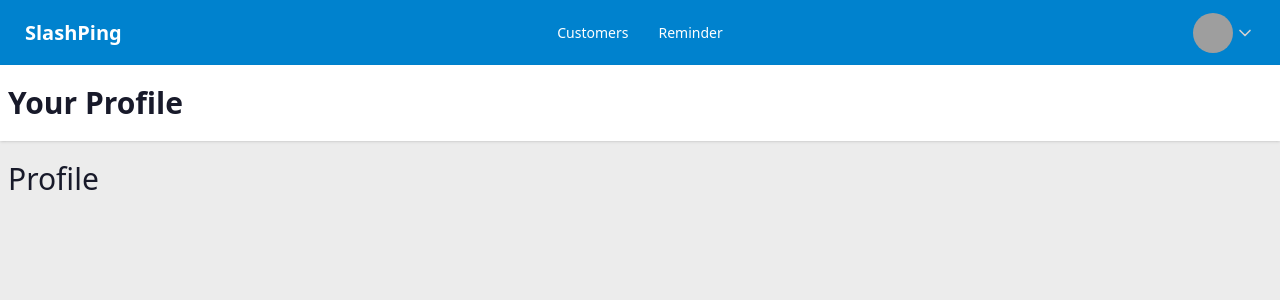
After one commit to sandip-sadhukhan/slashping, a Django app: template templates/dashboard/profile_page.html in a window 1280 px wide. The commit adds this page. Shown: the top 300 px of the page. Run offline with Django 3.2, Linux system fonts and the light colour scheme; the template is opened without the code that fills it, so the values that code supplies are empty; style sheets or scripts are compiled from the project's sources; parts of the project's set-up code (start-up, migrations or seed data) failed here and were passed over; grey boxes are pictures that could not be loaded.

Commit message:
profile page dummy

```diff
--- a/app/urls.py
+++ b/app/urls.py
@@ -11,4 +11,5 @@ urlpatterns = [
     path('ping_client/<int:client_id>/', views.ping_client, name='ping_client'),
     path('delete_client/<int:client_id>/', views.delete_client, name='delete_client'),
     path('edit_client/<int:client_id>/', views.edit_client, name='edit_client'),
+    path('profile_page/', views.profile_page, name='profile_page'),
 ]
--- a/app/views.py
+++ b/app/views.py
@@ -161,3 +161,7 @@ def edit_client(request, client_id):
 
     return render(request, 'dashboard/customers.html#edit-client-form',
                   {"client": client, 'edit_client_form': form})
+
+@login_required
+def profile_page(request):
+    return render(request, 'dashboard/profile_page.html')
--- a/templates/dashboard/base.html
+++ b/templates/dashboard/base.html
@@ -56,7 +56,7 @@
                     </div>
                     <ul tabindex="0"
                         class="menu menu-sm dropdown-content bg-base-100 text-base-content rounded-box z-1 mt-3 w-36 p-2 shadow">
-                        <li><a>Your Profile</a></li>
+                        <li><a href="{% url 'profile_page' %}">Your Profile</a></li>
                         <li><a href="{% url 'logout' %}">Sign out</a></li>
                     </ul>
                 </div>
--- /dev/null
+++ b/templates/dashboard/profile_page.html
@@ -0,0 +1,22 @@
+{% extends 'dashboard/base.html' %}
+{% load partials %}
+
+{% block content %}
+    {{block.super}}
+
+    <!-- Header -->
+    <header class="bg-base-100 py-5 shadow">
+        <div class="container mx-auto px-2">
+            <div class="flex justify-between items-center">
+                <h1 class="text-3xl font-bold">Your Profile</h1>
+            </div>
+        </div>
+    </header>
+
+    <!-- Main content -->
+    <main class="py-5 container mx-auto px-2">
+        <h1 class="text-3xl">Profile</h1>
+
+    </main>
+
+{% endblock %}
```
